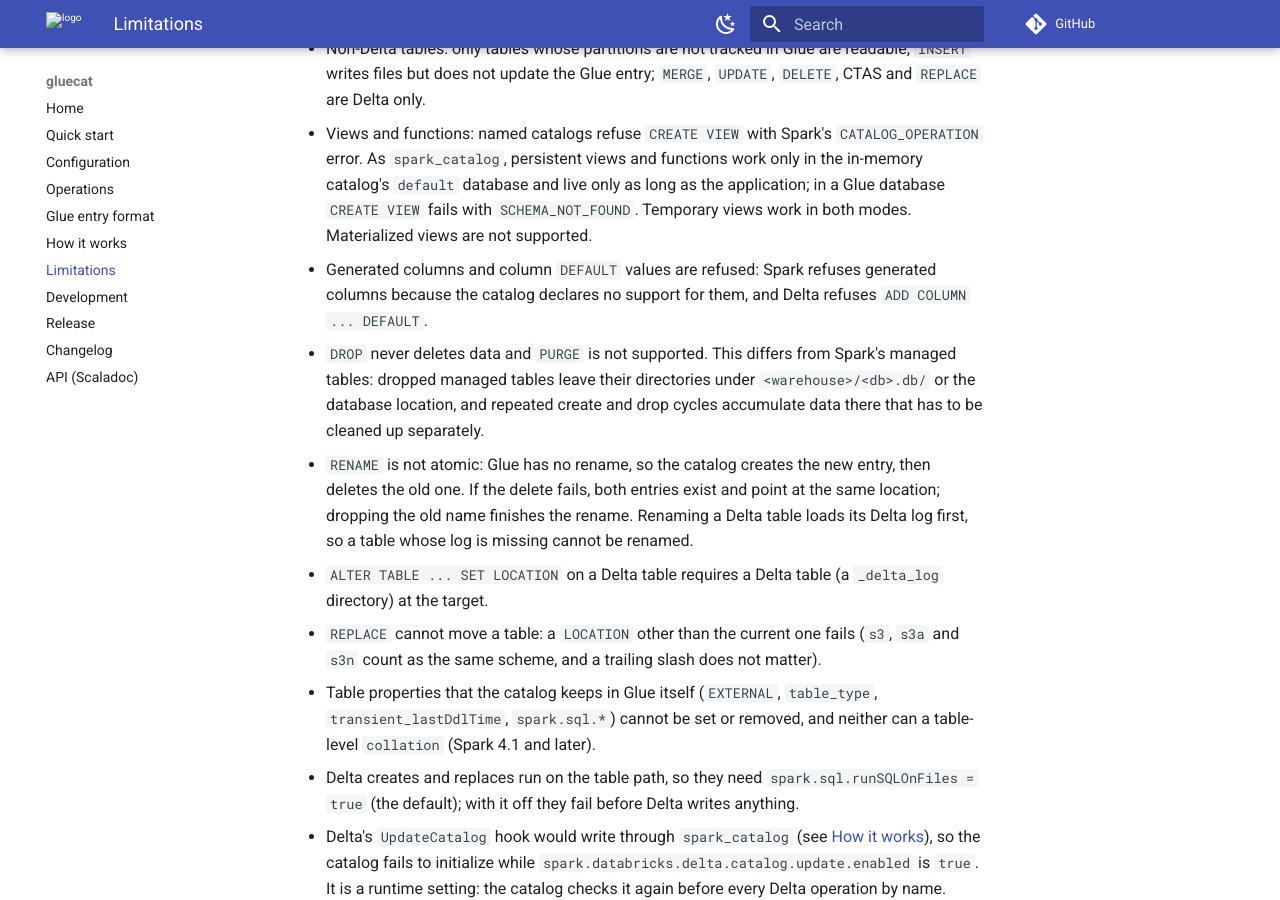
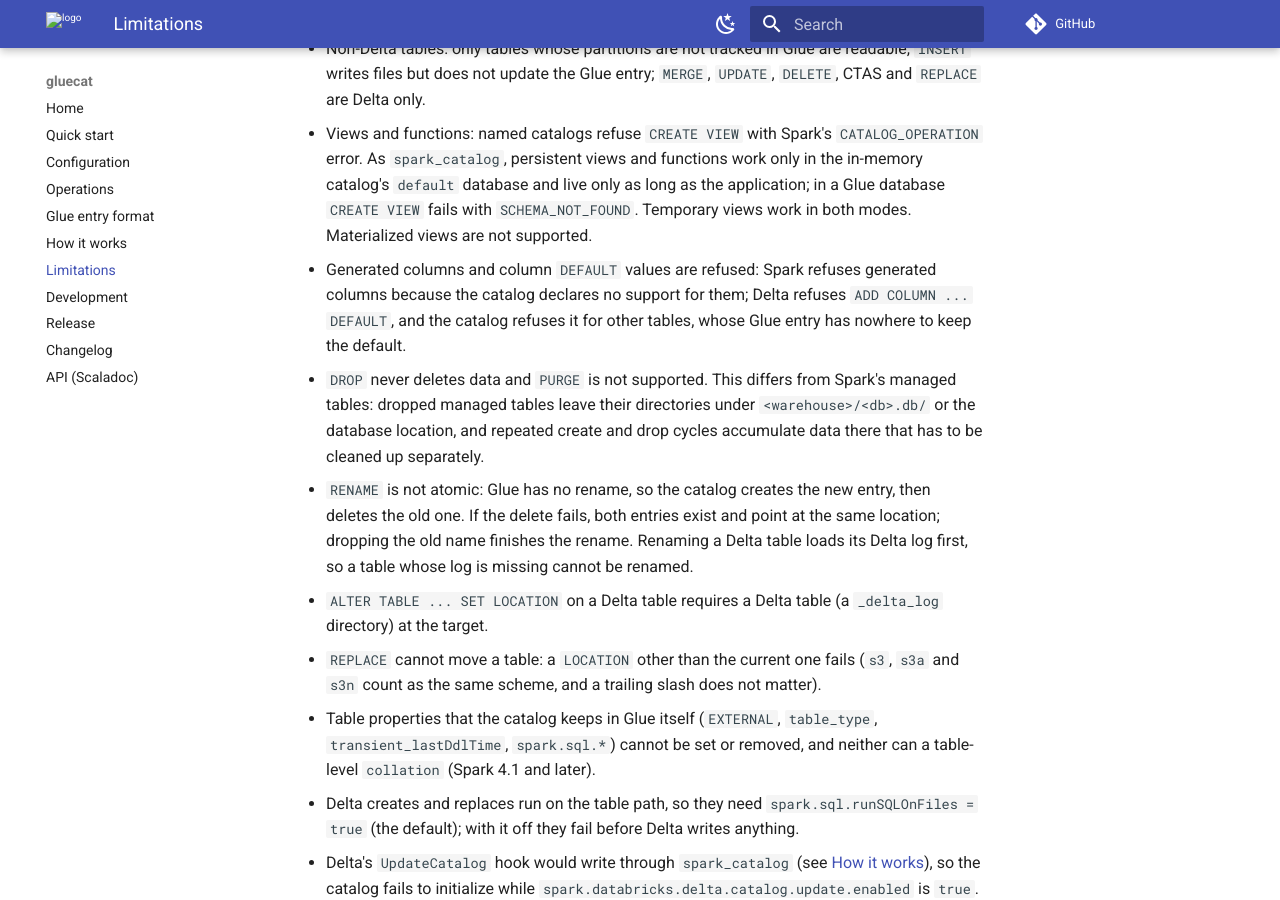
Before and after one commit to sdaberdaku/gluecat, an MkDocs documentation site: the page built from docs/site/limitations.md, in a window 1280 px wide and 900 px high, scrolled down 339 px. Built offline with MkDocs 1.6.1 and Material for MkDocs 9.7.7, drawn with Linux system fonts in a browser that asks for light colours; comment, search, counter and statistics services are not loaded.

Commit message:
Refuse ADD COLUMN ... DEFAULT on non-Delta tables
The Glue entry of a non-Delta table has nowhere to keep a column default, so
the default was dropped without an error. Refuse it, naming the column.

```diff
--- a/docs/site/limitations.md
+++ b/docs/site/limitations.md
@@ -13,7 +13,8 @@
   only as long as the application; in a Glue database `CREATE VIEW` fails with `SCHEMA_NOT_FOUND`. Temporary views
   work in both modes. Materialized views are not supported.
 - Generated columns and column `DEFAULT` values are refused: Spark refuses generated columns because the catalog
-  declares no support for them, and Delta refuses `ADD COLUMN ... DEFAULT`.
+  declares no support for them; Delta refuses `ADD COLUMN ... DEFAULT`, and the catalog refuses it for other tables,
+  whose Glue entry has nowhere to keep the default.
 - `DROP` never deletes data and `PURGE` is not supported. This differs from Spark's managed tables: dropped managed
   tables leave their directories under `<warehouse>/<db>.db/` or the database location, and repeated create and drop
   cycles accumulate data there that has to be cleaned up separately.
```
Also changed, not shown: README.md (+2 -1 lines), docs/superpowers/specs/2026-10-22-gluecat-design.md (+1 -1 lines), 3 other files.
